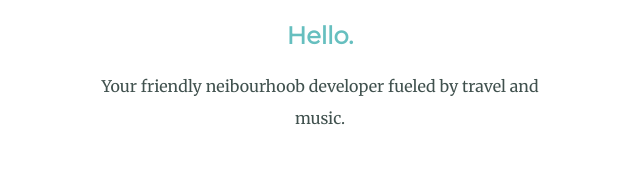
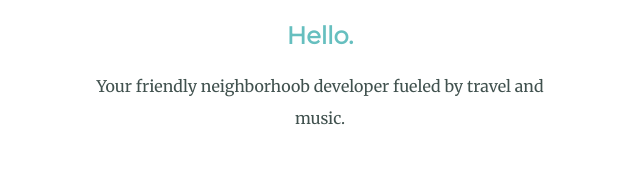
Before and after one commit to Sabuja-GH/CSS-Cv, a plain HTML site: page index.html in a window 1280 px wide. Shown: the part 1043-1224 px from the top of the page, 320-960 px from the left. Drawn offline with Linux system fonts and the light colour scheme.

Commit message:
Update index.html

```diff
--- a/index.html
+++ b/index.html
@@ -24,7 +24,7 @@
         <div class="profile">
           <img src="images/pic.png" alt="sabuja's picture">
           <h2>Hello.</h2>
-          <p class="description">Your friendly neibourhoob developer fueled by travel and music. </p>
+          <p class="description">Your friendly neighborhoob developer fueled by travel and music. </p>
         </div>
         <hr>
         <div class="skills">
```
